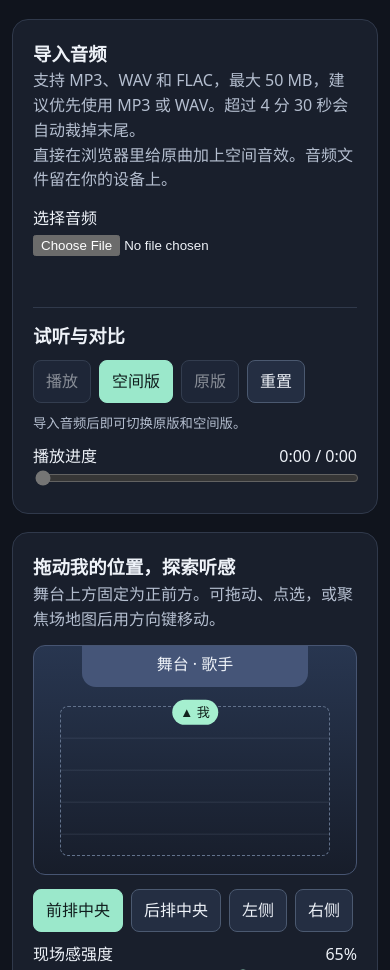
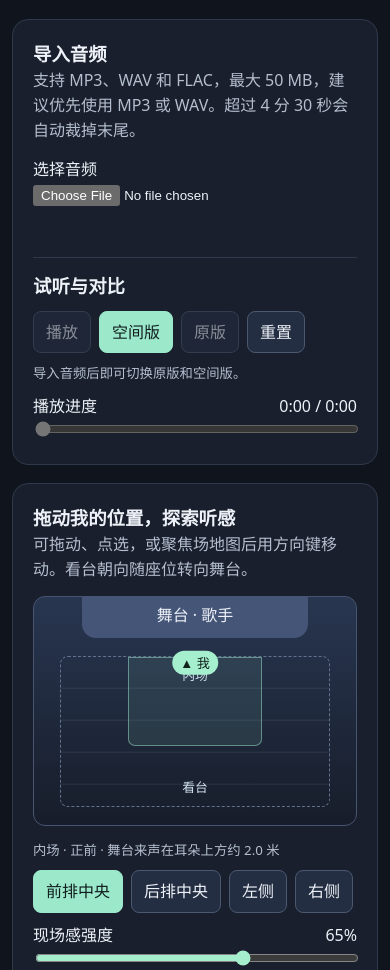
Before and after one commit to lanwenxuan4528/lwx, a plain HTML site: page index.html in a window 390 px wide. Shown: the part 130-1100 px from the top of the page. Drawn offline with Linux system fonts and the light colour scheme.

Commit message:
Deploy floor and stand headphone soundstage

```diff
--- a/index.html
+++ b/index.html
@@ -20,6 +20,9 @@ button:focus-visible,input:focus-visible,#venue:focus-visible {outline:2px solid
 #venue {position:relative;height:230px;margin:14px 0;border-radius:12px;background:linear-gradient(#283650,#171d2a);border:1px solid #475572;touch-action:none}
 .stage {position:absolute;top:0;left:15%;width:70%;height:18%;text-align:center;padding-top:6px;background:#455578;border-radius:0 0 14px 14px}
 .floor {position:absolute;left:8%;right:8%;top:26%;bottom:8%;border:1px dashed #62728c;border-radius:8px;cursor:crosshair;background:repeating-linear-gradient(to bottom,transparent 0 30px,#a2b0ca18 31px 32px)}
+.inner-floor {position:absolute;box-sizing:border-box;border:1px solid #9be8cb80;border-radius:0 0 7px 7px;background:#9be8cb19;pointer-events:none}
+.zone-label {position:absolute;top:8px;left:50%;transform:translateX(-50%);pointer-events:none;color:#d2e2ee;font-size:.8rem;white-space:nowrap}
+.stand-label {top:auto;bottom:8px}
 #listener {position:absolute;transform:translate(-50%,-50%);pointer-events:none;background:#a5efcf;color:#12231d;border-radius:18px;padding:2px 8px;white-space:nowrap;font-size:.82rem}
 #status {min-height:1.55em;color:#b7ebd8;margin-top:10px}
 .transport-panel {margin-top:16px;padding-top:14px;border-top:1px solid #30394b}
@@ -35,7 +38,6 @@ button:focus-visible,input:focus-visible,#venue:focus-visible {outline:2px solid
 <div>
 <h2>导入音频</h2>
 <p class="muted">支持 MP3、WAV 和 FLAC，最大 50 MB，建议优先使用 MP3 或 WAV。超过 4 分 30 秒会自动裁掉末尾。</p>
-<p class="muted">直接在浏览器里给原曲加上空间音效。音频文件留在你的设备上。</p>
 <label class="file">选择音频<input id="recording" type="file" accept=".mp3,.wav,.flac,audio/mpeg,audio/wav,audio/flac"></label>
 <small id="file-info" role="status"></small>
 </div>
@@ -53,11 +55,16 @@ button:focus-visible,input:focus-visible,#venue:focus-visible {outline:2px solid
 </section>
 <section aria-labelledby="venue-title">
 <h2 id="venue-title">拖动我的位置，探索听感</h2>
-<p class="muted">舞台上方固定为正前方。可拖动、点选，或聚焦场地图后用方向键移动。</p>
+<p class="muted">可拖动、点选，或聚焦场地图后用方向键移动。看台朝向随座位转向舞台。</p>
 <div id="venue" tabindex="0" role="group" aria-label="虚拟场地，可用方向键移动">
 <div class="stage">舞台 · 歌手</div>
-<div class="floor" id="floor"><span id="listener">▲ 我</span></div>
+<div class="floor" id="floor">
+<div class="inner-floor" id="inner-floor" aria-hidden="true"><span class="zone-label">内场</span></div>
+<span class="zone-label stand-label" aria-hidden="true">看台</span>
+<span id="listener">▲ 我</span>
 </div>
+</div>
+<small id="seat-position"></small>
 <div class="controls" id="presets">
 <button data-position="front">前排中央</button><button data-position="rear">后排中央</button><button data-position="left">左侧</button><button data-position="right">右侧</button>
 </div>
@@ -126,15 +133,42 @@ function audioContext() {
   return context;
 }
 
-// 场地图横轴向右为 +X，纵轴向后为 +Z，单位按米估计。
-// 听众固定面向 -Z。几何相对坐标是 (-x, 0, -z)。
-// 输出 X 依本机试听反馈镜像一次，Z 保持不变，以校正实际听到的左右。
+// 沿用现有的横向 ±6 米、纵向 1.6 至 12 米，舞台在 -Z 方向。
+// 内场贴近舞台，左右和后方的剩余区域是看台。
+const inner = { halfWidth: 3, rear: 7.8 };
+const innerArea = $("inner-floor");
+innerArea.style.left = (6 - inner.halfWidth) / 12 * 100 + "%";
+innerArea.style.width = inner.halfWidth / 6 * 100 + "%";
+innerArea.style.height = (inner.rear - 1.6) / 10.4 * 100 + "%";
+
+function seatElevation({ x, z }) {
+  const side = (Math.abs(x) - inner.halfWidth) / (6 - inner.halfWidth);
+  const rear = (z - inner.rear) / (12 - inner.rear);
+  // 取更靠外的一侧，转角不会比其它外缘更低，交界处连续。
+  const tier = clamp(Math.max(side, rear), 0, 1);
+  return { zone: tier > 0 ? "看台" : "内场", y: 2 - 12 * tier, tier };
+}
+
+// 舞台几何中心是平面坐标原点。Web Audio 中 +X 对应听众右耳，-Z 对应正前。
+function stageDirection({ x, z }) {
+  const { y, tier } = seatElevation({ x, z });
+  const bearing = Math.atan2(-x, z);
+  // 看台转向舞台中心时恰好居中。额外转最多 12°，保留侧看台的同侧来声。
+  // 中轴不偏向任何一耳。交界后逐渐转头，避免跨区时声像跳变。
+  const sideBias = x / 6 * Math.PI / 15;
+  const progress = clamp(tier / 0.35, 0, 1);
+  const turn = progress ** 2 * (3 - 2 * progress);
+  const relative = bearing * (1 - turn) + sideBias * turn;
+  const distance = Math.hypot(x, z);
+  return { x: Math.sin(relative) * distance, y, z: -Math.cos(relative) * distance };
+}
+
 function venueParameters({ x, z }, intensity) {
   const distance = Math.hypot(x, z);
   const near = 1.6;
   const far = clamp((distance - near) / 11, 0, 1);
   return {
-    x, z: -z,
+    ...stageDirection({ x, z }),
     direct: 0.96 - 0.29 * far,
     cutoff: 17300 - 3200 * far,
     presence: 2.2 * far,
@@ -156,18 +190,29 @@ function paintPosition() {
     const preset = presets[button.dataset.position];
     button.setAttribute("aria-pressed", preset.x === position.x && preset.z === position.z);
   }
-  $("venue").setAttribute("aria-label",
-    "虚拟场地，可用方向键移动。横向 " + position.x.toFixed(1) + " 米，距舞台 " + position.z.toFixed(1) + " 米");
+  const seat = seatElevation(position);
+  const height = Math.round(seat.y * 10) / 10;
+  const direction = height > 0 ? "上方" : "下方";
+  const relative = height === 0 ? "舞台来声与耳朵等高" : "舞台来声在耳朵" + direction + "约 " + Math.abs(height).toFixed(1) + " 米";
+  const { x } = stageDirection(position);
+  const side = Math.abs(x) < 0.05 ? "正前" : x < 0 ? "左前" : "右前";
+  const label = seat.zone + " · " + side + " · " + relative;
+  $("seat-position").textContent = label;
+  $("venue").setAttribute("aria-label", "虚拟场地，可用方向键移动。" + label);
 }
 
-function updateVenue() {
+function updateVenue(immediate = false) {
   paintPosition();
   const strength = +$("intensity").value;
   $("strength").value = strength + "%";
   if (!graph) return;
   const p = venueParameters(position, strength / 100);
-  ramp(graph.pan.positionX, p.x);
-  ramp(graph.pan.positionZ, p.z);
+  for (const [param, value] of [
+    [graph.pan.positionX, p.x], [graph.pan.positionY, p.y], [graph.pan.positionZ, p.z]
+  ]) {
+    if (immediate === true) param.setValueAtTime(value, context.currentTime);
+    else ramp(param, value);
+  }
   ramp(graph.voiceDirect.gain, p.direct);
   ramp(graph.filter.frequency, p.cutoff);
   ramp(graph.presence.gain, p.presence);
@@ -399,7 +444,7 @@ function pause() {
 function begin(atOffset) {
   const ctx = context;
   graph = buildGraph(ctx);
-  updateVenue();
+  updateVenue(true);
   setMode(mode, true);
   const at = ctx.currentTime + 0.025;
   const nodes = [
```
